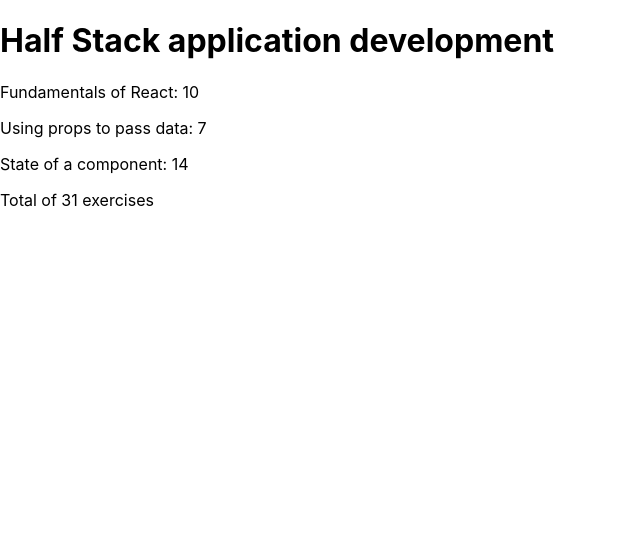
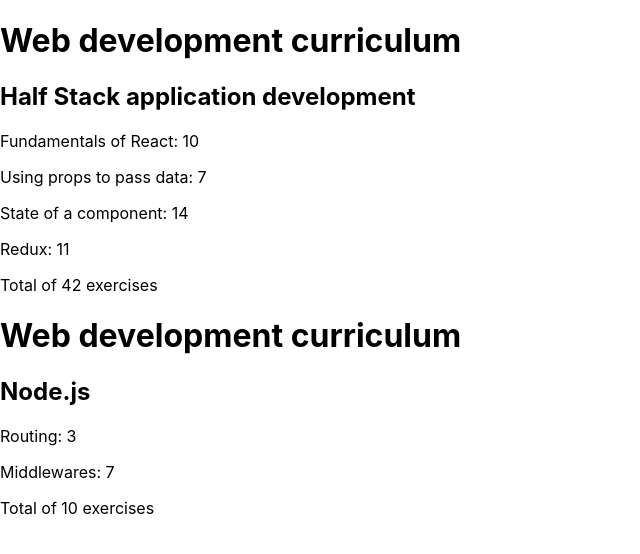
Before and after one commit to denis-rim/Full-Stack-Open-2021, a React (Create React App) app in the folder Part2/course_information/: page / in a window 1280 px wide. Shown: the top 554 px of the page, without its empty margins (0-640 px from the left). Built offline with nearby package versions, Linux system fonts and the light colour scheme.

Commit message:
2.4: Course information step9

```diff
--- a/Part2/course_information/src/App.js
+++ b/Part2/course_information/src/App.js
@@ -1,7 +1,7 @@
 import React from "react";
 
 const Header = ({ name }) => {
-  return <h1>{name}</h1>;
+  return <h2>{name}</h2>;
 };
 
 const Part = ({ name, exercises }) => {
@@ -36,6 +36,7 @@
 const Course = ({ course }) => {
   return (
     <div>
+      <h1>Web development curriculum</h1>
       <Header name={course.name} />
       <Content parts={course.parts} />
       <Total parts={course.parts} />
@@ -44,9 +45,10 @@
 };
 
 const App = () => {
-  const course = {
+  const courses = [
+    {
+      name: "Half Stack application development",
       id: 1,
-    name: "Half Stack application development",
       parts: [
         {
           name: "Fundamentals of React",
@@ -63,10 +65,38 @@
           exercises: 14,
           id: 3,
         },
+        {
+          name: "Redux",
+          exercises: 11,
+          id: 4,
+        },
       ],
-  };
+    },
+    {
+      name: "Node.js",
+      id: 2,
+      parts: [
+        {
+          name: "Routing",
+          exercises: 3,
+          id: 1,
+        },
+        {
+          name: "Middlewares",
+          exercises: 7,
+          id: 2,
+        },
+      ],
+    },
+  ];
 
+  return (
+    <div>
+      {courses.map((course) => {
         return <Course course={course} />;
+      })}
+    </div>
+  );
 };
 
 export default App;
```
Lines whose indentation alone changed are shown as unchanged.
